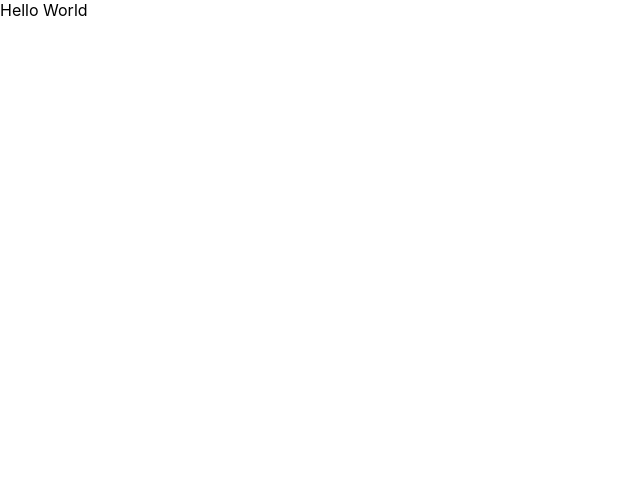
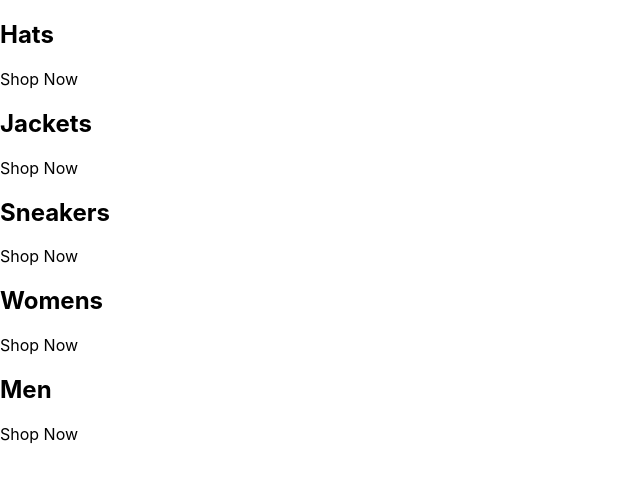
Before and after one commit to mrcruz117/crwn-clothing, a React (Create React App) app: page / in a window 1280 px wide. Shown: the top 482 px of the page, without its empty margins (0-640 px from the left). Built offline with nearby package versions, Linux system fonts and the light colour scheme.

Commit message:
basic projects stubbing

```diff
--- a/src/App.js
+++ b/src/App.js
@@ -1,5 +1,43 @@
 const App = () => {
-  return <div>Hello World</div>;
+  return (
+    <div className="categories-container">
+      <div className="category-container">
+        {/* <img /> */}
+        <div className="category-body-container">
+          <h2>Hats</h2>
+          <p>Shop Now</p>
+        </div>
+      </div>
+      <div className="category-container">
+        {/* <img /> */}
+        <div className="category-body-container">
+          <h2>Jackets</h2>
+          <p>Shop Now</p>
+        </div>
+      </div>
+      <div className="category-container">
+        {/* <img /> */}
+        <div className="category-body-container">
+          <h2>Sneakers</h2>
+          <p>Shop Now</p>
+        </div>
+      </div>
+      <div className="category-container">
+        {/* <img /> */}
+        <div className="category-body-container">
+          <h2>Womens</h2>
+          <p>Shop Now</p>
+        </div>
+      </div>
+      <div className="category-container">
+        {/* <img /> */}
+        <div className="category-body-container">
+          <h2>Men</h2>
+          <p>Shop Now</p>
+        </div>
+      </div>
+    </div>
+  );
 };
 
 export default App;
```
